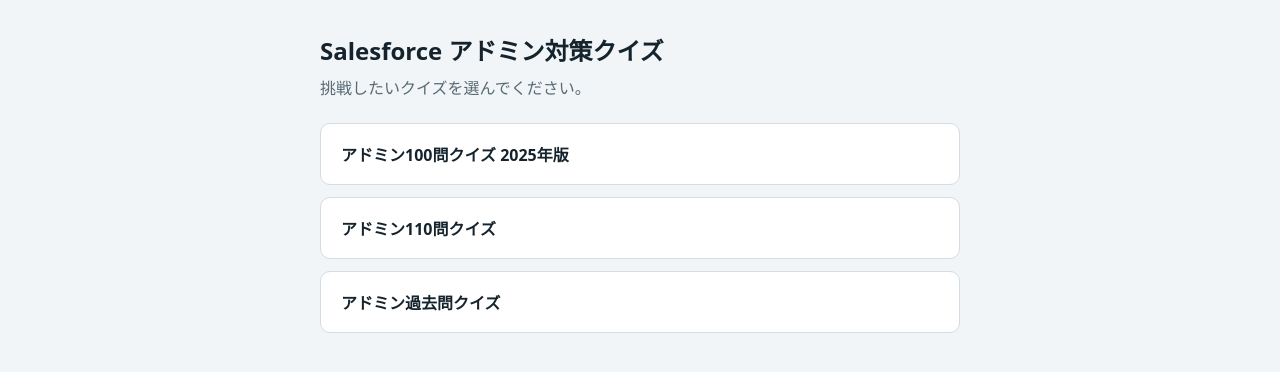
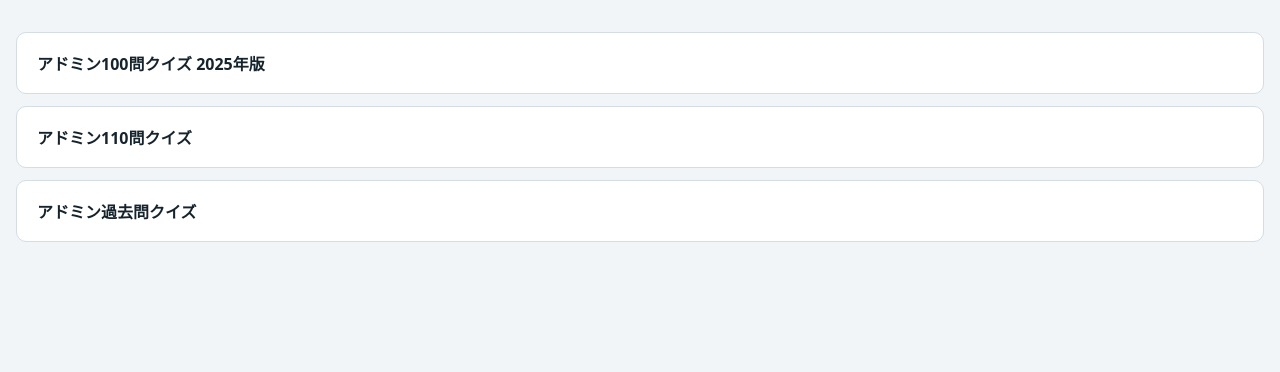
Before and after one commit to pokekazuma95/admin, a plain HTML site: page index.html in a window 1280 px wide. Drawn offline with Linux system fonts and the light colour scheme.

Commit message:
Update index.html

```diff
--- a/index.html
+++ b/index.html
@@ -45,14 +45,11 @@
   </style>
 </head>
 <body>
-  <div class="wrap">
-    <h1>Salesforce アドミン対策クイズ</h1>
-    <p>挑戦したいクイズを選んでください。</p>
-    <div class="list">
-      <a class="card" href="./アドミン100問クイズ%202025年版.html">アドミン100問クイズ 2025年版</a>
-      <a class="card" href="./アドミン110問クイズ.html">アドミン110問クイズ</a>
-      <a class="card" href="./アドミン過去問クイズ.html">アドミン過去問クイズ</a>
-    </div>
+ <div class="list">
+  <a class="card" href="./quiz100.html">アドミン100問クイズ 2025年版</a>
+  <a class="card" href="./quiz110.html">アドミン110問クイズ</a>
+  <a class="card" href="./quiz-past.html">アドミン過去問クイズ</a>
+</div>
   </div>
 </body>
 </html>
```
